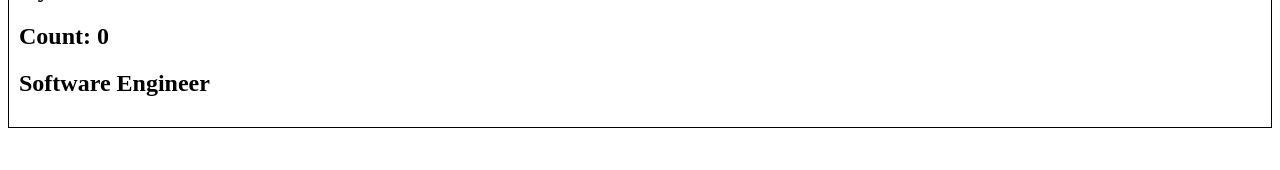
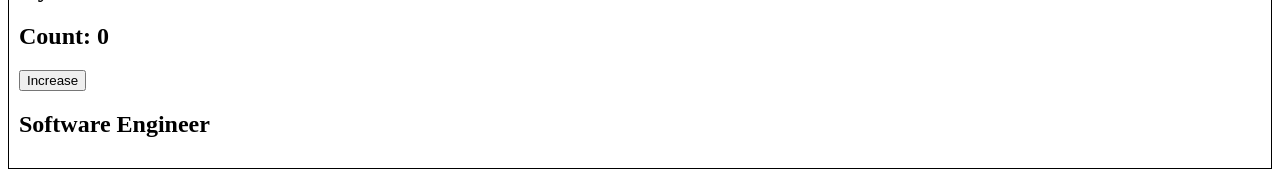
Before and after one commit to amtulkhan/Hunger-Calls, a React (Vite) app: page /about in a window 1280 px wide. Shown: the part 457-627 px from the top of the page. Built offline with nearby package versions, Linux system fonts and the light colour scheme.

Commit message:
update function added to state

```diff
--- a/src/Components/UserClass.js
+++ b/src/Components/UserClass.js
@@ -16,6 +16,13 @@ class UserClass extends React.Component {
         <h1>{name}</h1>
         <h2>{location}</h2>
         <h2>Count: {count}</h2>
+        <button
+          onClick={() => {
+            this.setState({ count: this.state.count + 1 });
+          }}
+        >
+          Increase
+        </button>
         <h2>Software Engineer</h2>
       </div>
     );
```
Also changed, not shown: 2 other files (tests, documents, lock files or other folders).
